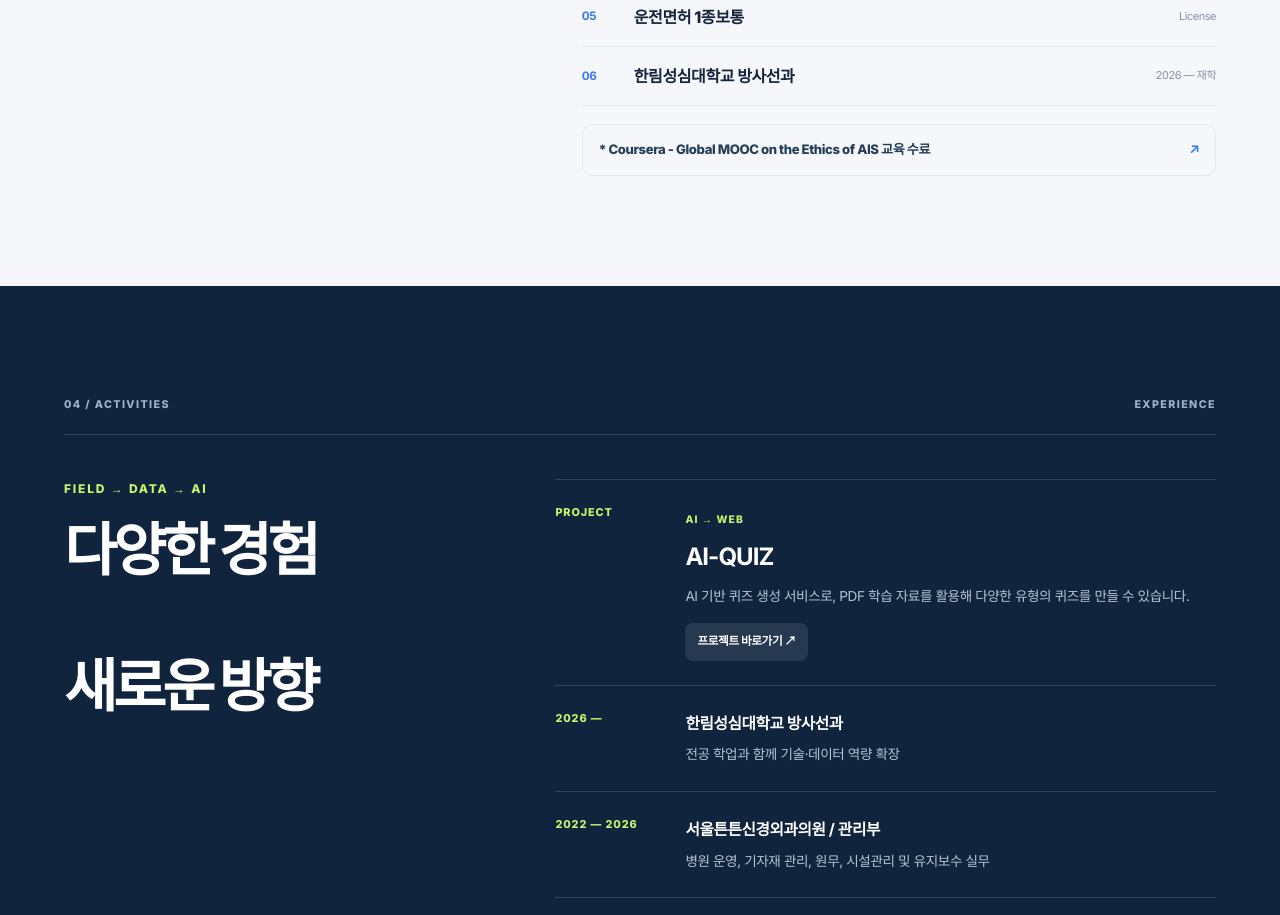
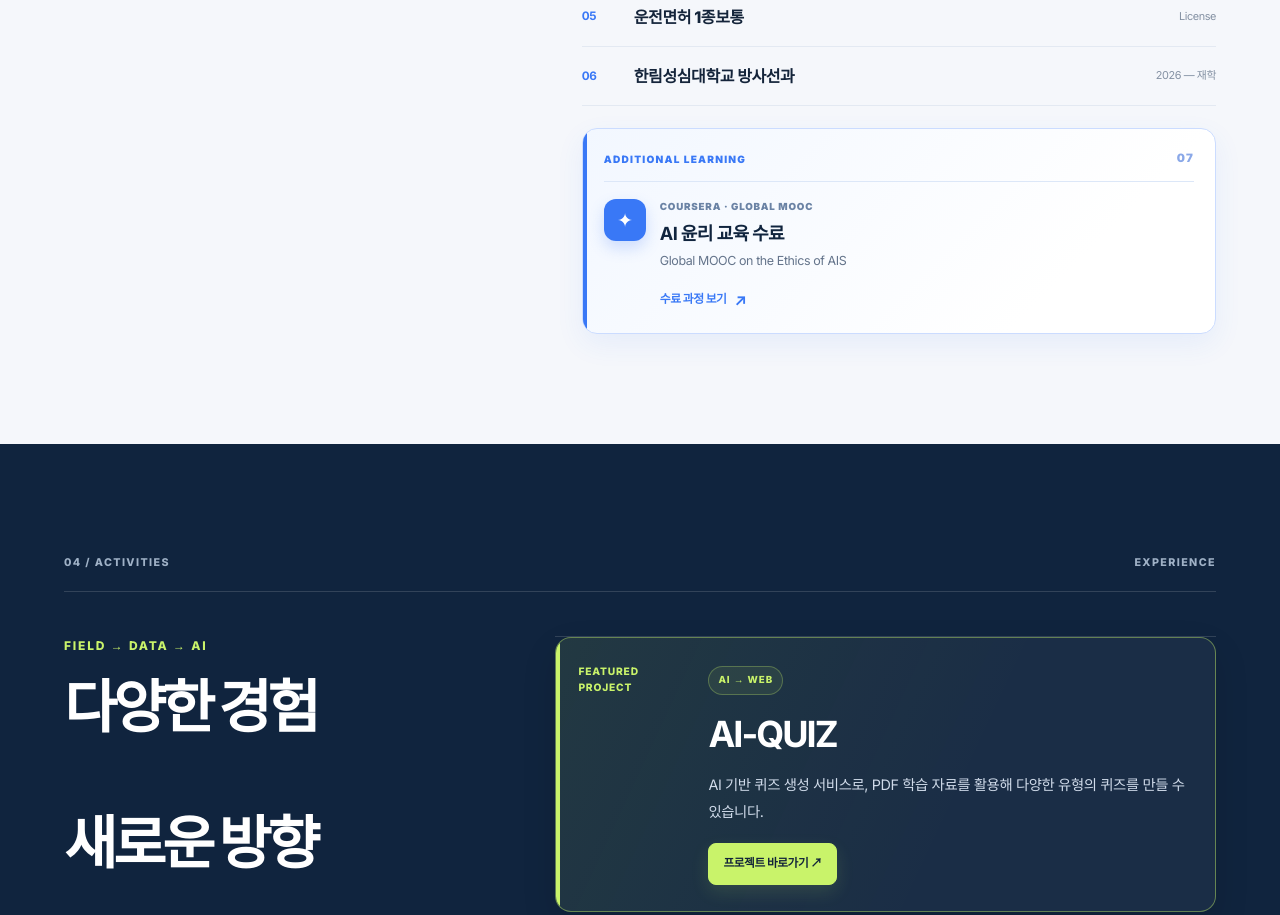
Before and after one commit to elwlrma486-design/portfolio, a plain HTML site: page index.html in a window 1280 px wide. Shown: the part 2920-3835 px from the top of the page. Drawn offline with Linux system fonts and the light colour scheme.

Commit message:
Add additional learning certification section
Added a new certification feature section with details about additional learning from Coursera, including a link to the course.

```diff
--- a/index.html
+++ b/index.html
@@ -22,6 +22,30 @@ main{overflow:hidden}.hero{padding:clamp(70px,10vw,130px) max(5vw,24px) 45px;bac
 @media(max-width:800px){.topbar{height:auto;min-height:68px;flex-wrap:wrap;padding:14px 22px;gap:12px}.topbar nav{order:3;width:100%;overflow:auto;padding:4px 0}.topbar nav a{white-space:nowrap}.status{margin-left:auto}.hero-grid,.about-grid,.report-intro,.qualification-grid,.activity-grid{grid-template-columns:1fr}.hero-grid{gap:40px}.report-intro{gap:18px}.report-main{grid-template-columns:1fr}.future-grid{grid-template-columns:1fr}.report-links-group{grid-template-columns:1fr}.section-head{margin-bottom:32px}.scroll-note{margin-top:35px}}
 @media(max-width:480px){.hero{padding-top:60px}.hero h1{font-size:clamp(3.1rem,17vw,5rem)}.section{padding-top:58px;padding-bottom:58px}.section-head{font-size:.58rem}.metrics{gap:17px}.metrics strong{font-size:1rem}.metrics span{font-size:.5rem}.cert{grid-template-columns:30px 1fr}.cert small{grid-column:2}.timeline-item,.activity-item{grid-template-columns:1fr;gap:8px}.cta>div{gap:14px}}
 @media(prefers-reduced-motion:reduce){html{scroll-behavior:auto}*,*::before,*::after{transition:none!important}}
+
+/* Chapter 03: highlighted additional qualification */
+.cert-feature{margin-top:22px;padding:20px 21px;border:1px solid #cbdcff;border-radius:15px;background:linear-gradient(135deg,#f2f7ff 0%,#fff 75%);box-shadow:0 10px 28px rgba(57,120,246,.08);position:relative;overflow:hidden}
+.cert-feature:before{content:"";position:absolute;left:0;top:0;bottom:0;width:4px;background:var(--blue)}
+.cert-feature-top{display:flex;justify-content:space-between;align-items:center;gap:12px;padding-bottom:13px;border-bottom:1px solid #dce7f8;color:var(--blue);font-size:.63rem;font-weight:900;letter-spacing:.12em}
+.cert-feature-number{font-size:.72rem;color:#8aa8e8}
+.cert-feature-body{display:flex;align-items:flex-start;gap:14px;padding-top:17px}
+.cert-feature-icon{width:42px;height:42px;flex:0 0 42px;display:grid;place-items:center;background:var(--blue);color:#fff;border-radius:12px;font-size:1.2rem;box-shadow:0 7px 15px rgba(57,120,246,.22)}
+.cert-feature-copy{min-width:0}.cert-feature-label{margin:0 0 5px;color:#6b83a5;font-size:.61rem;font-weight:850;letter-spacing:.08em}
+.cert-feature-copy h3{margin:0;color:var(--navy);font-size:1.13rem;line-height:1.4;letter-spacing:-.035em}
+.cert-feature-copy>p:not(.cert-feature-label){margin:5px 0 13px;color:#64748b;font-size:.78rem}
+.cert-feature-copy a{display:inline-flex;align-items:center;gap:8px;color:var(--blue);font-size:.74rem;font-weight:850}
+.cert-feature-copy a span{font-size:.95rem;transition:transform .2s}.cert-feature-copy a:hover span{transform:translate(2px,-2px)}
+/* Chapter 04: make AI-QUIZ the primary project subchapter */
+.activity-item.featured-project{grid-template-columns:110px minmax(0,1fr);padding:26px 22px;margin:0 0 18px;border:1px solid rgba(201,243,106,.42);border-radius:16px;background:linear-gradient(115deg,rgba(201,243,106,.10),rgba(255,255,255,.045) 62%);box-shadow:0 14px 35px rgba(0,0,0,.12);position:relative;overflow:hidden}
+.featured-project:before{content:"";position:absolute;left:0;top:0;bottom:0;width:4px;background:var(--lime)}
+.featured-project .activity-label{color:var(--lime);font-size:.64rem;line-height:1.5}
+.featured-project .project-category{display:inline-flex;padding:5px 9px;border:1px solid rgba(201,243,106,.28);border-radius:999px;background:rgba(201,243,106,.08);color:var(--lime);font-size:.61rem}
+.featured-project .project-title{font-size:clamp(1.8rem,3vw,2.25rem);margin:10px 0 8px;letter-spacing:-.055em}
+.featured-project .project-description{max-width:560px;font-size:.9rem;line-height:1.85;color:#d0dbea}
+.featured-project .project-link{margin-top:18px;padding:10px 14px;background:var(--lime);color:#13243a;border:1px solid var(--lime);font-size:.73rem;box-shadow:0 7px 18px rgba(201,243,106,.12)}
+.featured-project .project-link:hover{background:#d8ff86;transform:translateY(-2px)}
+@media(max-width:800px){.activity-item.featured-project{grid-template-columns:1fr;gap:10px;padding:22px 18px}.cert-feature{padding:17px}}
+
 </style>
 </head>
 <body>
@@ -164,9 +188,18 @@ main{overflow:hidden}.hero{padding:clamp(70px,10vw,130px) max(5vw,24px) 45px;bac
           <div class="cert"><b>04</b><span>ITQ 한글 / 파워포인트 A</span><small>Certification</small></div>
           <div class="cert"><b>05</b><span>운전면허 1종보통</span><small>License</small></div>
           <div class="cert"><b>06</b><span>한림성심대학교 방사선과</span><small>2026 — 재학</small></div>
-<a class="report-link" href="https://lnkd.in/p/dHBA3_3d" target="_blank" rel="noopener">
-      * Coursera - Global MOOC on the Ethics of AIS 교육 수료 <span>↗</span>
-    </a>
+<div class="cert-feature">
+  <div class="cert-feature-top"><span>ADDITIONAL LEARNING</span><span class="cert-feature-number">07</span></div>
+  <div class="cert-feature-body">
+    <div class="cert-feature-icon" aria-hidden="true">✦</div>
+    <div class="cert-feature-copy">
+      <p class="cert-feature-label">COURSERA · GLOBAL MOOC</p>
+      <h3>AI 윤리 교육 수료</h3>
+      <p>Global MOOC on the Ethics of AIS</p>
+      <a href="https://lnkd.in/p/dHBA3_3d" target="_blank" rel="noopener noreferrer">수료 과정 보기 <span>↗</span></a>
+    </div>
+  </div>
+</div>
         </div>
       </div>
     </section>
@@ -183,8 +216,8 @@ main{overflow:hidden}.hero{padding:clamp(70px,10vw,130px) max(5vw,24px) 45px;bac
         </div>
         <div class="timeline">
           <!-- AI-QUIZ PROJECT -->
-<div class="activity-item">
-  <div class="activity-label">PROJECT</div>
+<div class="activity-item featured-project">
+  <div class="activity-label">FEATURED PROJECT</div>
 
   <div class="activity-content">
     <span class="project-category">AI → WEB</span>
```
